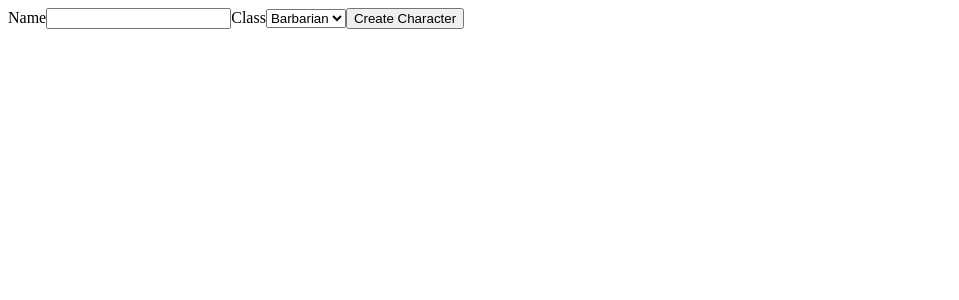
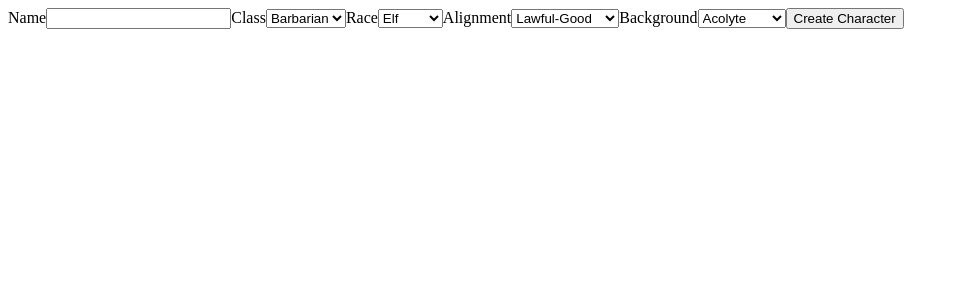
Before and after one commit to Leon-Parsons/DND-MERN-2, a React (Vite) app in the folder client/: page / in a window 1280 px wide. Shown: the top 300 px of the page, without its empty margins (0-959 px from the left). Built offline with nearby package versions, Linux system fonts and the light colour scheme.

Commit message:
Adds dropdowns for all text fields

```diff
--- a/client/src/components/CreateCharacter.jsx
+++ b/client/src/components/CreateCharacter.jsx
@@ -6,9 +6,12 @@ function CreateCharacter() {
 
   const [charName, setCharName] = useState()
   const [charClass, setCharClass] = useState()
+  const [charRace, setCharRace] = useState()
+  const [charAlignment, setCharAlignment] = useState()
+  const [charBackground, setCharBackground] = useState()
 
   const Submit = () => {
-    axios.post('http://localhost:3001/createCharacter', {charName, charClass})
+    axios.post('http://localhost:3001/createCharacter', {charName, charClass, charRace, charAlignment, charBackground})
     .then((characters) => {
       console.log(characters)
     }).catch(err => console.log(err))
@@ -27,6 +30,30 @@ function CreateCharacter() {
         <option value = "Druid">Druid</option>
       </select>
 
+      <label for="race-dd">Race</label>
+      <select name="race-dd" onChange={(e) => setCharRace(e.target.value)}>
+        <option value = "Elf">Elf</option>
+        <option value = "Orc">Orc</option>
+        <option value = "Human">Human</option>
+        <option value = "Tiefling">Tiefling</option>
+      </select>
+
+      <label for="alignment-dd">Alignment</label>
+      <select name="alignment-dd" onChange={(e) => setCharAlignment(e.target.value)}>
+        <option value = "Lawful-Good">Lawful-Good</option>
+        <option value = "Lawful-Neutral">Lawful-Neutral</option>
+        <option value = "Lawful-Evil">Lawful-Evil</option>
+        <option value = "True-Neutral">True-Neutral</option>
+      </select>
+
+      <label for="background-dd">Background</label>
+      <select name="background-dd" onChange={(e) => setCharBackground(e.target.value)}>
+        <option value = "Acolyte">Acolyte</option>
+        <option value = "Charlatan">Charlatan</option>
+        <option value = "Criminal">Criminal</option>
+        <option value = "Entertainer">Entertainer</option>
+      </select>
+
       <button onClick={Submit}>Create Character</button>
     </div>
   )
```
